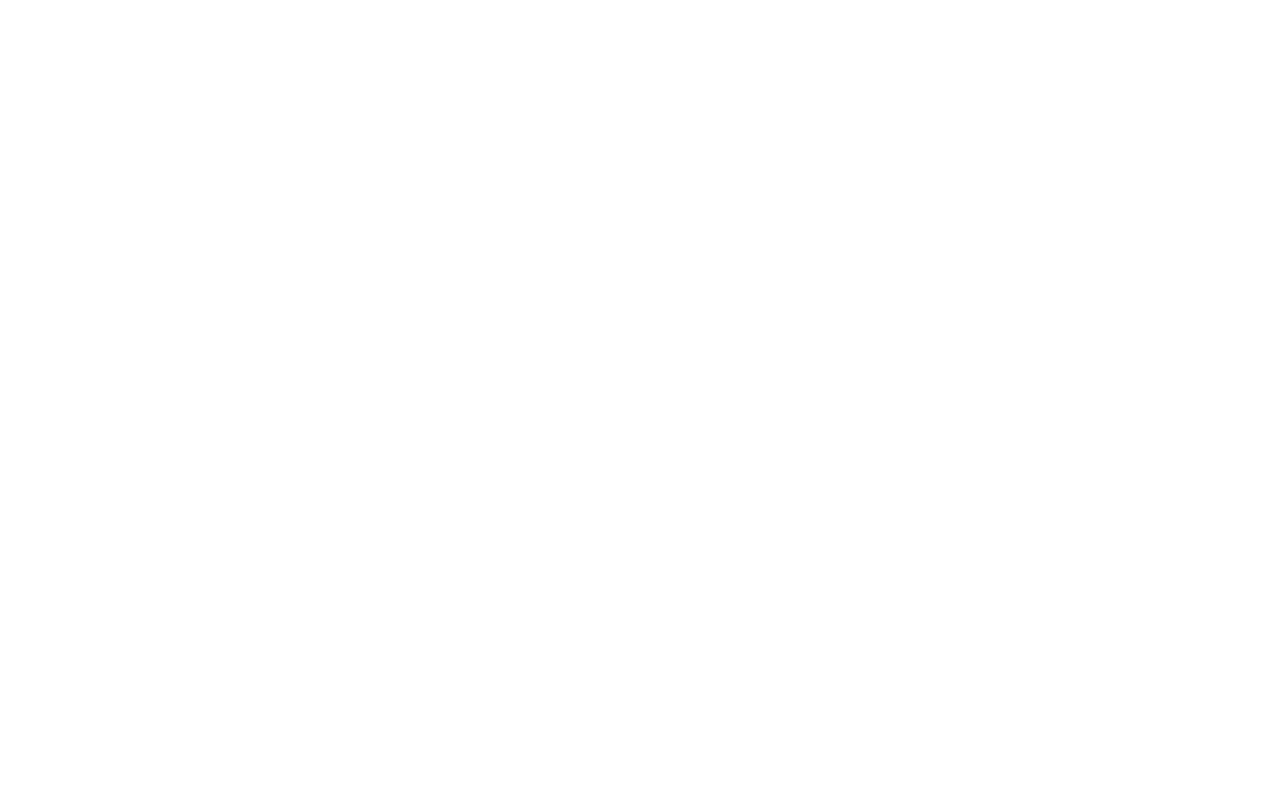
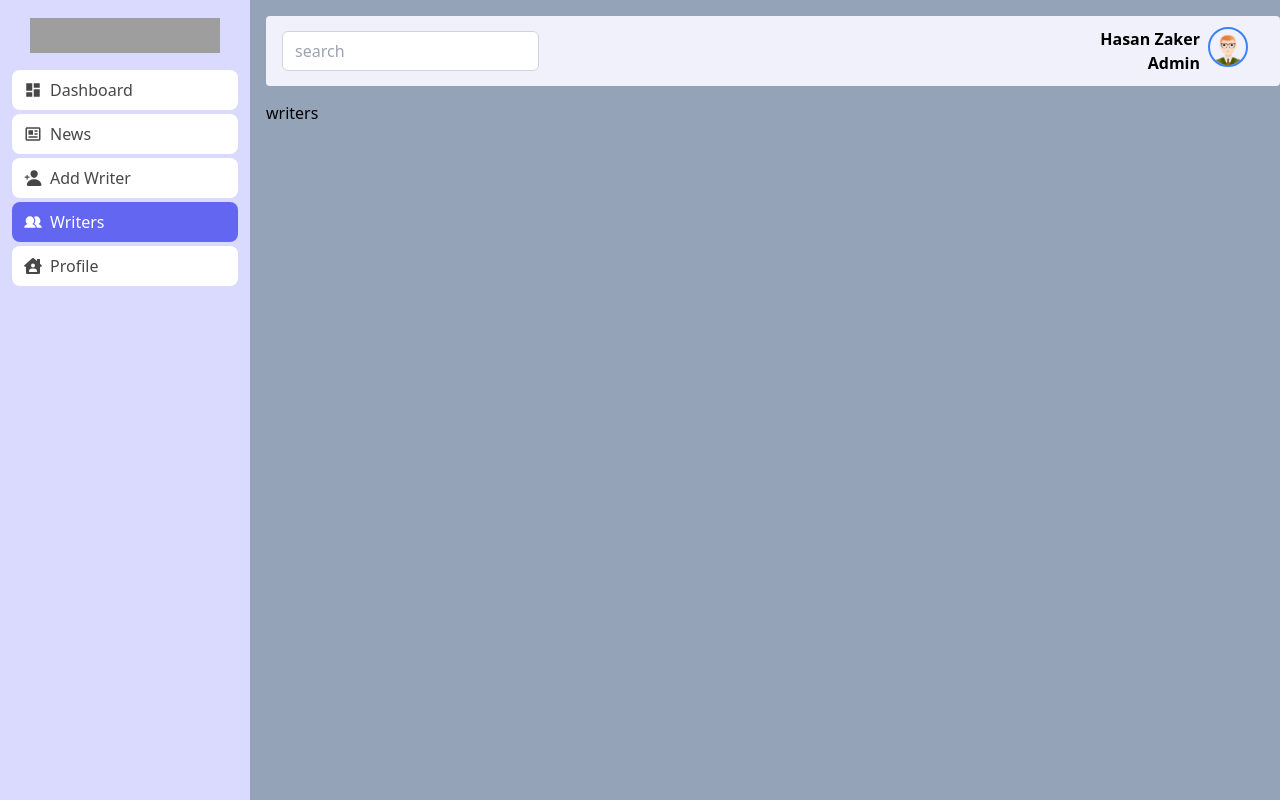
Before and after one commit to HasanBinZaker99/news-portal, a React (Vite) app in the folder client/: page /dashboard/writers in a window 1280 px wide. Before the commit this address had no page. Built offline with nearby package versions, Linux system fonts and the light colour scheme; grey boxes are pictures that could not be loaded.

Commit message:
News page design part1

```diff
--- a/client/src/App.jsx
+++ b/client/src/App.jsx
@@ -5,6 +5,10 @@ import AdminIndex from "./dashboard/pages/AdminIndex";
 import ProtectDashboard from "./middleware/ProtectDashboard";
 import ProtectRole from "./middleware/ProtectRole";
 import Unable from "./dashboard/pages/Unable";
+import Profile from "./dashboard/pages/Profile";
+import News from "./dashboard/pages/News";
+import AddWriter from "./dashboard/pages/AddWriter";
+import Writers from "./dashboard/pages/Writers";
 
 function App() {
   return (
@@ -15,8 +19,14 @@ function App() {
           <Route path="" element={<MainLayout />}>
             <Route path="" element={<Navigate to="/dashboard/admin" />} />
             <Route path="unable-access" element={<Unable />} />
+
+            <Route path="profile" element={<Profile />} />
+            <Route path="news" element={<News />} />
+
             <Route path="" element={<ProtectRole role="admin" />}>
               <Route path="admin" element={<AdminIndex />} />
+              <Route path="writer/add" element={<AddWriter />} />
+              <Route path="writers" element={<Writers />} />
             </Route>
           </Route>
         </Route>
--- /dev/null
+++ b/client/src/dashboard/pages/AddWriter.jsx
@@ -0,0 +1,7 @@
+import React from "react";
+
+const AddWriter = () => {
+  return <div>Add Writer</div>;
+};
+
+export default AddWriter;
--- /dev/null
+++ b/client/src/dashboard/pages/News.jsx
@@ -0,0 +1,7 @@
+import React from "react";
+
+const News = () => {
+  return <div>News page</div>;
+};
+
+export default News;
--- /dev/null
+++ b/client/src/dashboard/pages/Profile.jsx
@@ -0,0 +1,7 @@
+import React from "react";
+
+const Profile = () => {
+  return <div>Profile</div>;
+};
+
+export default Profile;
--- /dev/null
+++ b/client/src/dashboard/pages/Writers.jsx
@@ -0,0 +1,7 @@
+import React from "react";
+
+const Writers = () => {
+  return <div>writers</div>;
+};
+
+export default Writers;
```
